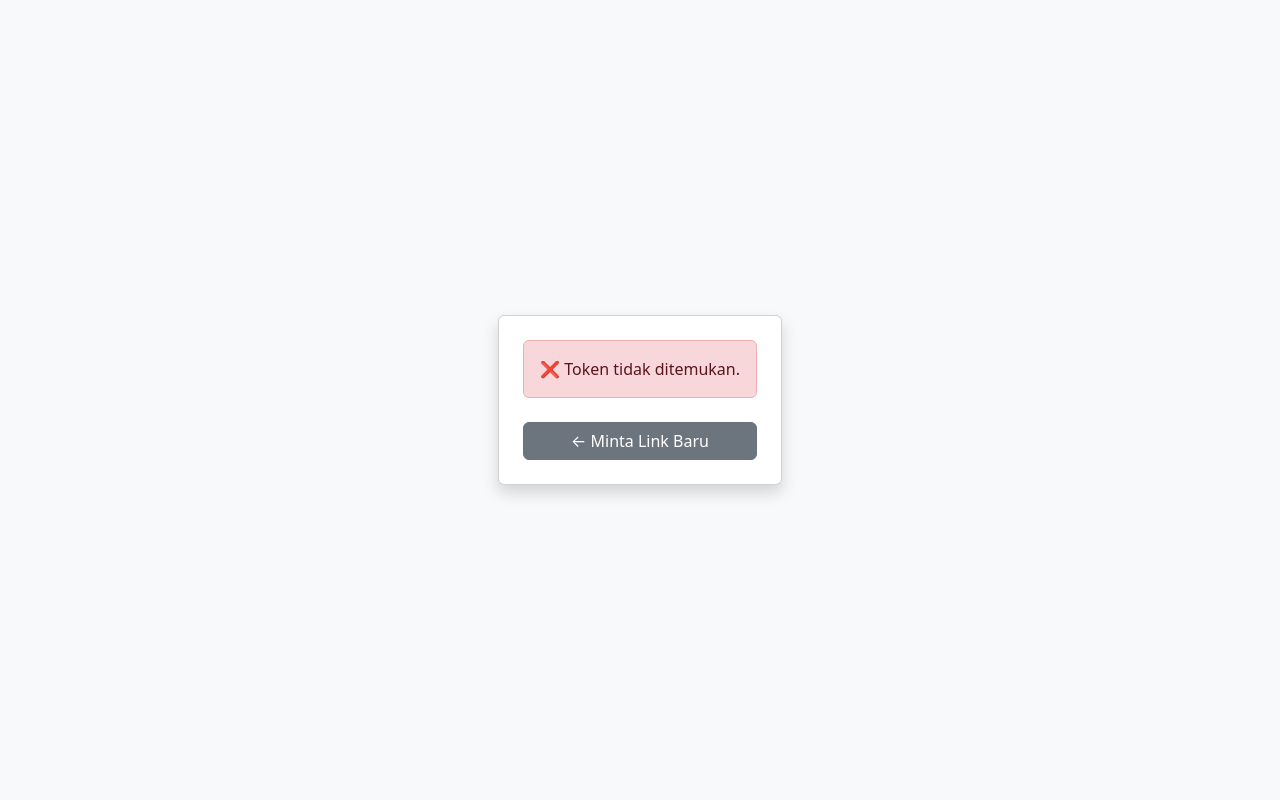
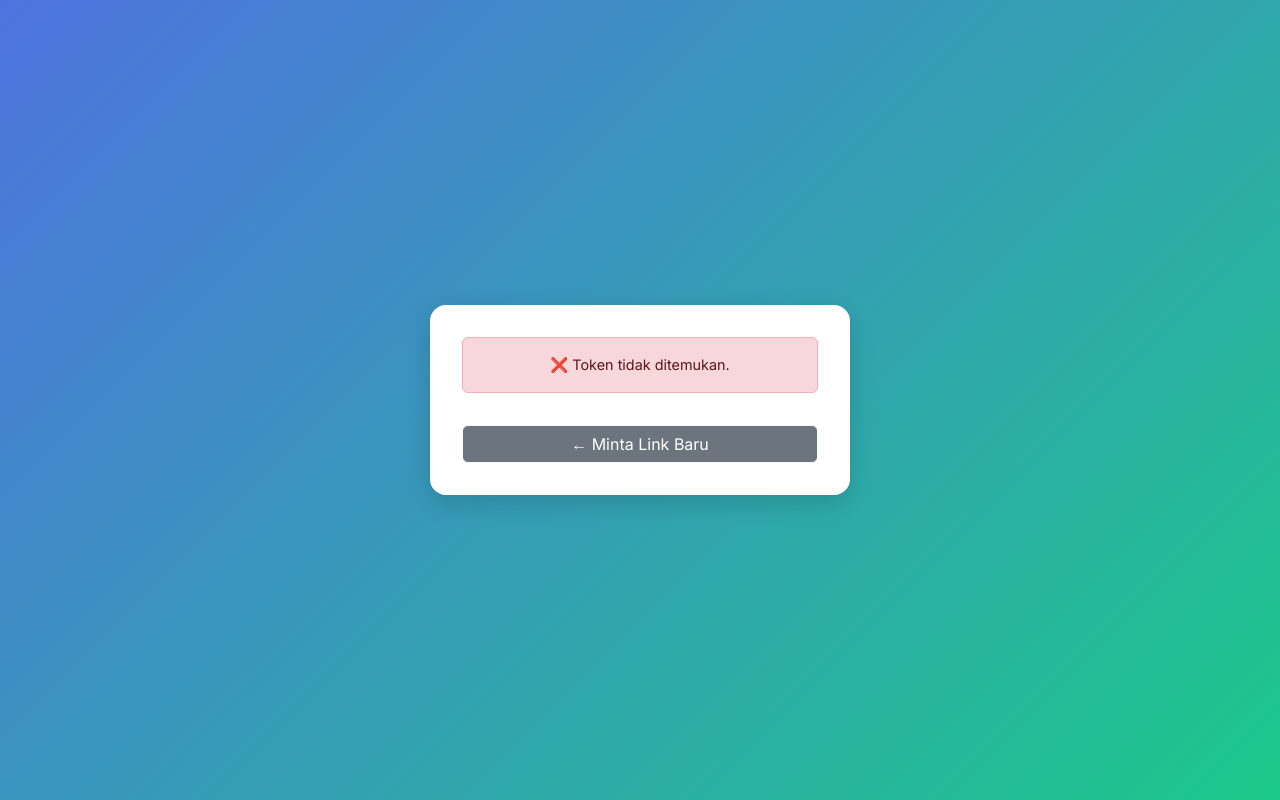
Before and after one commit to chanjr227/sistem_desa, a PHP site: page /sistem_desa/user/reset-password.php in a window 1280 px wide. Run offline with PHP 8.4, Linux system fonts and the light colour scheme.

Commit message:
ganti tampilan reset

```diff
--- a/config/config.php
+++ b/config/config.php
@@ -4,8 +4,8 @@ date_default_timezone_set('Asia/Jakarta');
 
 // Konfigurasi database
 $host   = 'localhost';
-$user   = 'sagara';
-$pass   = 'S4g4r4@w4tch';
+$user   = 'root';
+$pass   = '';
 $db     = 'sistem_desa';
 
 // Membuat koneksi ke database dengan pengecekan error
--- a/user/logout.php
+++ b/user/logout.php
@@ -1,5 +1,6 @@
 <?php
 session_start();
+require '../helpers/log_helpers.php';
 
 // Hapus semua data session
 $_SESSION = [];
--- a/user/reset-password.php
+++ b/user/reset-password.php
@@ -37,39 +37,90 @@ if ($_SERVER['REQUEST_METHOD'] === 'POST' && $user) {
     }
 }
 ?>
-
 <!DOCTYPE html>
 <html lang="id">
 <head>
     <meta charset="UTF-8">
     <title>Reset Password Baru</title>
+    <meta name="viewport" content="width=device-width, initial-scale=1">
+
+    <!-- Google Fonts + Bootstrap -->
+    <link href="https://fonts.googleapis.com/css2?family=Inter:wght@400;600&display=swap" rel="stylesheet">
     <link href="https://cdn.jsdelivr.net/npm/bootstrap@5.3.0/dist/css/bootstrap.min.css" rel="stylesheet">
+
+    <style>
+        body {
+            font-family: 'Inter', sans-serif;
+            background: linear-gradient(135deg, #4e73df, #1cc88a);
+            height: 100vh;
+            display: flex;
+            justify-content: center;
+            align-items: center;
+        }
+
+        .card {
+            border: none;
+            border-radius: 1rem;
+            box-shadow: 0 8px 24px rgba(0,0,0,0.15);
+            background-color: #fff;
+            padding: 2rem;
+            width: 100%;
+            max-width: 420px;
+        }
+
+        h4 {
+            font-weight: 600;
+        }
+
+        .form-control {
+            border-radius: 0.5rem;
+        }
+
+        .btn-primary {
+            background-color: #4e73df;
+            border: none;
+            border-radius: 0.5rem;
+            font-weight: 600;
+        }
+
+        .btn-primary:hover {
+            background-color: #2e59d9;
+        }
+
+        .alert {
+            font-size: 0.9rem;
+        }
+    </style>
 </head>
-<body class="bg-light d-flex align-items-center justify-content-center" style="height: 100vh;">
-    <div class="card p-4 shadow" style="max-width: 400px;">
+<body>
+
+    <div class="card">
         <?php if ($success): ?>
-            <h4 class="text-success mb-3">✅ Password berhasil diubah!</h4>
-            <a href="../login.php" class="btn btn-success w-100">➡️ Kembali ke Login</a>
+            <div class="text-center">
+                <h4 class="text-success mb-3">✅ Password berhasil diubah!</h4>
+                <a href="../login.php" class="btn btn-success w-100">➡️ Kembali ke Login</a>
+            </div>
         <?php elseif ($user): ?>
-            <h4 class="mb-3">🔐 Atur Password Baru</h4>
+            <h4 class="mb-3 text-center">🔐 Atur Password Baru</h4>
             <?php if ($error): ?>
                 <div class="alert alert-danger"><?= $error ?></div>
             <?php endif; ?>
             <form method="POST">
                 <div class="mb-3">
-                    <label>Password Baru</label>
-                    <input type="password" name="password" class="form-control" required minlength="6">
+                    <label for="password" class="form-label">Password Baru</label>
+                    <input type="password" name="password" id="password" class="form-control" required minlength="6">
                 </div>
                 <div class="mb-3">
-                    <label>Ulangi Password</label>
-                    <input type="password" name="confirm" class="form-control" required minlength="6">
+                    <label for="confirm" class="form-label">Ulangi Password</label>
+                    <input type="password" name="confirm" id="confirm" class="form-control" required minlength="6">
                 </div>
                 <button class="btn btn-primary w-100">Reset Password</button>
             </form>
         <?php else: ?>
-            <div class="alert alert-danger"><?= $error ?></div>
-            <a href="reset-request.php" class="btn btn-secondary w-100 mt-2">← Minta Link Baru</a>
+            <div class="alert alert-danger text-center"><?= $error ?></div>
+            <a href="reset-request.php" class="btn btn-outline-light bg-secondary text-white w-100 mt-3">← Minta Link Baru</a>
         <?php endif; ?>
     </div>
+
 </body>
 </html>
```
